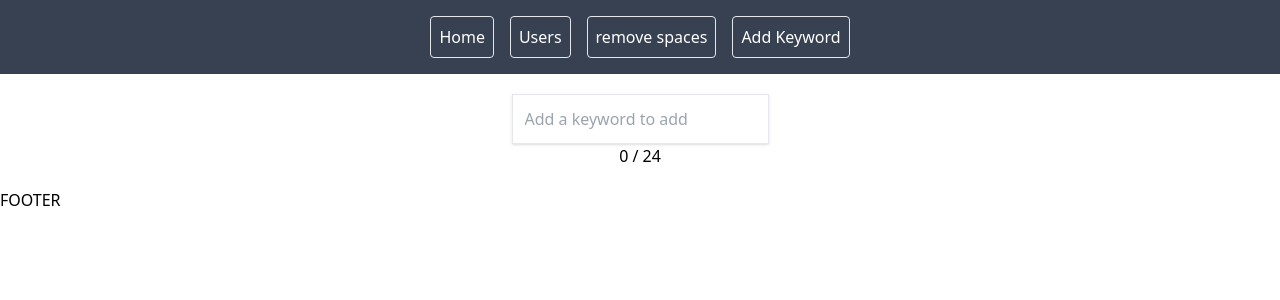
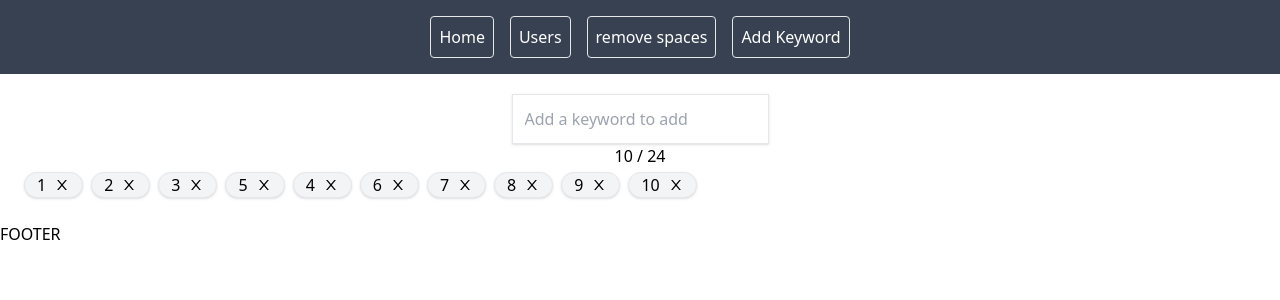
Before and after one commit to ZianEjaz/e-commerce-components, a React (Create React App) app: page /addkeyword in a window 1280 px wide. Shown: the top 300 px of the page. Built offline with nearby package versions, Linux system fonts and the light colour scheme.

Commit message:
added keyword deleton functon and passed data to be deleted using bind function.

```diff
--- a/package.json
+++ b/package.json
@@ -8,6 +8,7 @@
     "@testing-library/user-event": "^13.5.0",
     "react": "^18.1.0",
     "react-dom": "^18.1.0",
+    "react-icons": "^4.3.1",
     "react-router-dom": "^6.3.0",
     "react-scripts": "5.0.1",
     "web-vitals": "^2.1.4"
--- a/src/components/add-keyword/AddKeyword.js
+++ b/src/components/add-keyword/AddKeyword.js
@@ -1,22 +1,32 @@
 import React, { Component } from 'react'
+import KeywordBlock from './keywordBlock'
 
 export class AddKeyword extends Component {
   state = {
-    keywordCounter : 0,
-    value : "",
-    aray : []
+    value: "",
+    keywordArray: [1, 2, 3, 5, 4, 6, 7, 8, 9, 10]
   }
 
-  addKeyword = (event)=>{
+  addKeyword = (event) => {
 
-    if(event.charCode === 13){
-this.setState({
+    if (event.charCode === 13) {
+      this.setState({
 
-    })
-    this.state.aray.push(event.target.value)
-    console.log(event.target.value)
+      })
+      this.state.keywordArray.push(event.target.value)
     }
 
+  }
+
+  handleDeletion = (keyword) => {
+
+    const filteredArray = this.state.keywordArray.filter((item) => {
+      return item !== keyword
+    })
+    console.log(filteredArray)
+    this.setState({
+      keywordArray : filteredArray
+    })
   }
 
 
@@ -24,9 +34,19 @@ this.setState({
 
     return (
       <div className='text-center p-5'>
-        <input type="text" className="border shadow p-3 " placeholder='Add a keyword to add' onKeyPress={this.addKeyword} disabled={this.state.aray.length >= 24}/>
-        <p className={`text-${this.state.aray.length >= 24 ? "red-600" : "black"}`}>{this.state.aray.length} / 24</p>
-{console.log( + 1)}
+        <input
+          type="text"
+          className="border shadow p-3 "
+          placeholder='Add a keyword to add'
+          onKeyPress={this.addKeyword}
+          disabled={this.state.keywordArray.length >= 24} />
+
+        <p
+          className={`text-${this.state.keywordArray.length >= 24 ?
+            "red-600" :
+            "black"}`}>{this.state.keywordArray.length} / 24
+        </p>
+        < KeywordBlock keywords={this.state.keywordArray} handleDeletion={this.handleDeletion} />
       </div>
     )
   }
--- /dev/null
+++ b/src/components/add-keyword/keywordBlock.js
@@ -0,0 +1,30 @@
+import React from 'react';
+import { AiOutlineClose } from "react-icons/ai";
+
+const KeywordBlock = (props) => {
+
+
+
+    const displayKeywords = props.keywords.map((keyword, counter) => {
+        return <div key={counter} className="border px-3 m-1 rounded-full shadow flex bg-gray-100">
+            <p className="">
+                {keyword}
+            </p>
+            <span className='pl-2 pt-1 hover:text-red-600' onClick={props.handleDeletion.bind(this, keyword)}>
+                < AiOutlineClose />
+            </span>
+
+        </div>
+    })
+
+
+    return (
+        <div className='flex flex-wrap'>
+
+            {displayKeywords}
+
+        </div>
+    )
+}
+
+export default KeywordBlock
```
Also changed, not shown: 1 other file (tests, documents, lock files or other folders).
